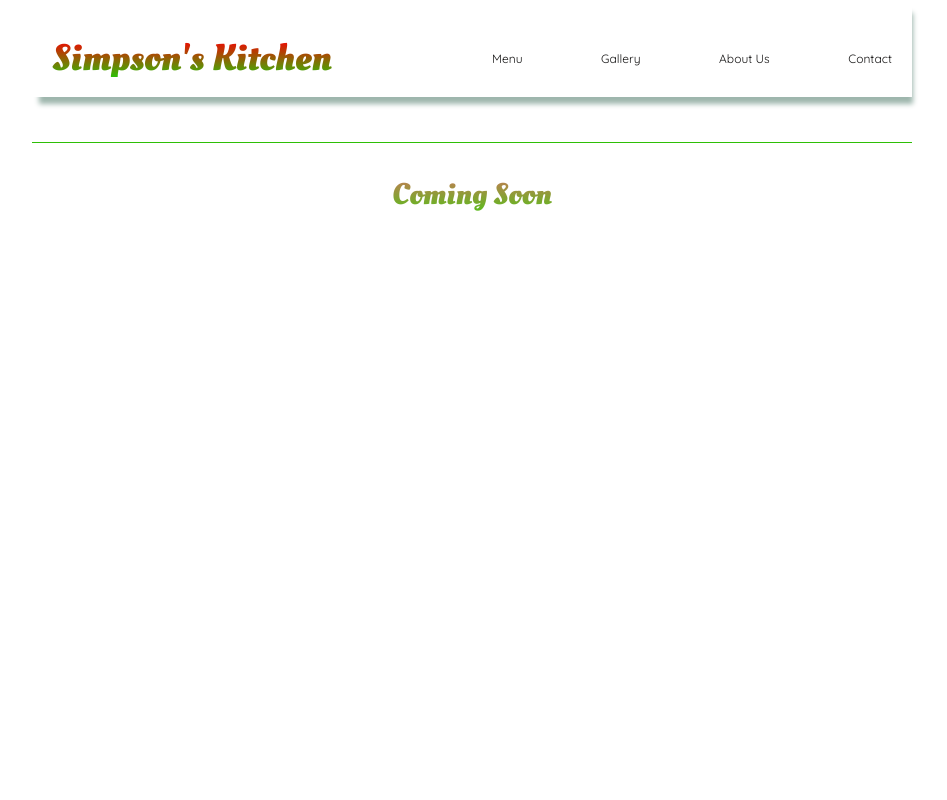
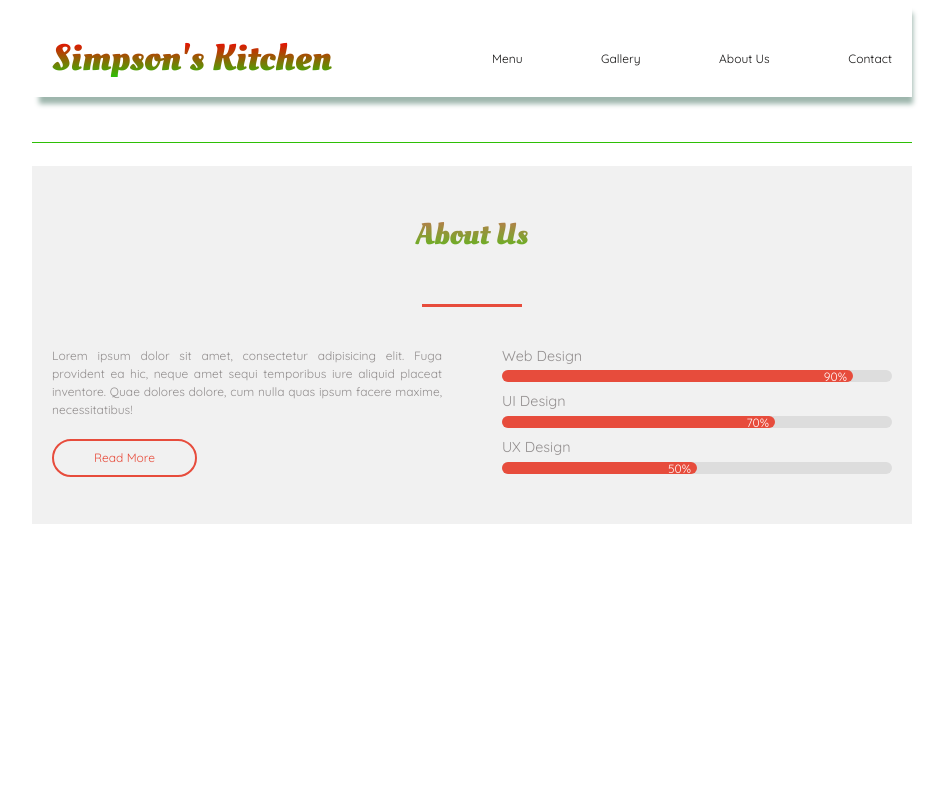
Before and after one commit to sampler36/simpsons, a plain HTML site: page aboutus.html in a window 1280 px wide. Shown: the top 800 px of the page, without its empty margins (168-1115 px from the left). Drawn offline with nearby package versions, Linux system fonts and the light colour scheme; a web font is replaced by a local one.

Commit message:
skills on about us

```diff
--- a/aboutus.html
+++ b/aboutus.html
@@ -20,6 +20,7 @@
 
     <link rel="stylesheet" href="css/index.css" />
     <link rel="stylesheet" href="css/news.css" />
+    <link rel="stylesheet" href="css/about.css" />
     <script src="https://cdn.jsdelivr.net/npm/jquery@3.2.1/dist/jquery.min.js"> </script>
     <script src="./main.js"></script>
 
@@ -48,7 +49,47 @@
       <section class="main-content">
         <div class="section_title">
             <!-- <div class="section_subtitle">Blog</div> -->
-            <h1 class="head"> Coming Soon</h1>
+
+          </div>
+          <div class="about-section">
+            <div class="inner-width">
+              <h1 class="head"> About Us</h1>
+              <div class="border"></div>
+              <div class="about-section-row">
+                <div class="about-section-col">
+                  <div class="about">
+                    <p>
+                      Lorem ipsum dolor sit amet, consectetur adipisicing elit. Fuga provident ea hic, neque amet sequi temporibus iure aliquid placeat inventore. Quae dolores dolore, cum nulla quas ipsum facere maxime, necessitatibus!
+                    </p>
+                    <a href="#">Read More</a>
+                  </div>
+                </div>
+                <div class="about-section-col">
+                  <div class="skills">
+                    <div class="skill">
+                      <div class="title">Web Design</div>
+                      <div class="progress">
+                        <div class="progress-bar p1"><span>90%</span></div>
+                      </div>
+                    </div>
+
+                    <div class="skill">
+                      <div class="title">UI Design</div>
+                      <div class="progress">
+                        <div class="progress-bar p2"><span>70%</span></div>
+                      </div>
+                    </div>
+
+                    <div class="skill">
+                      <div class="title">UX Design</div>
+                      <div class="progress">
+                        <div class="progress-bar p3"><span>50%</span></div>
+                      </div>
+                    </div>
+                  </div>
+                </div>
+              </div>
+            </div>
           </div>
       </section>
 
--- /dev/null
+++ b/css/about.css
@@ -0,0 +1,92 @@
+.about-section{
+    width: 100%;
+    background: #f1f1f1;
+    padding: 40px 0;
+  }
+  .inner-width{
+    max-width: 1000px;
+    overflow: hidden;
+    padding: 0 20px;
+    margin: auto;
+  }
+  .about-section h1{
+    text-align: center;
+  }
+  .border{
+    width: 100px;
+    height: 3px;
+    background: #e74c3c;
+    margin: 40px auto;
+  }
+  .about-section-row{
+    display: flex;
+    flex-wrap: wrap;
+  }
+  .about-section-col{
+    flex: 50%;
+  }
+  .about{
+    padding-right: 30px;
+  }
+  .about p{
+    text-align: justify;
+    margin-bottom: 20px;
+  }
+  .about a{
+    display: inline-block;
+    color: #e74c3c;
+    text-decoration: none;
+    border: 2px solid #e74c3c;
+    border-radius: 24px;
+    padding: 8px 40px;
+    transition: 0.4s linear;
+  }
+  .about a:hover{
+    color: #fff;
+    background: #e74c3c;
+  }
+  .skills{
+    padding-left: 30px;
+  }
+  .skill{
+    margin-bottom: 10px;
+  }
+  .progress{
+    width: 100%;
+    height: 12px;
+    background: #ddd;
+    border-radius: 12px;
+  }
+  .progress-bar{
+    height: 12px;
+    background: #e74c3c;
+    border-radius: 12px;
+  }
+  .p1{
+    width: 90%;
+  }
+  .p2{
+    width: 70%;
+  }
+  .p3{
+    width: 50%;
+  }
+  .progress-bar span{
+    float: right;
+    margin-right: 6px;
+    line-height: 13px;
+    color: #fff;
+    font-size: 12px;
+  }
+  @media screen and (max-width:700px) {
+    .about-section-col{
+      flex: 100%;
+      margin: 10px 0;
+    }
+    .about,.skills{
+      padding: 0;
+    }
+    .about{
+      text-align: center;
+    }
+  }
```
